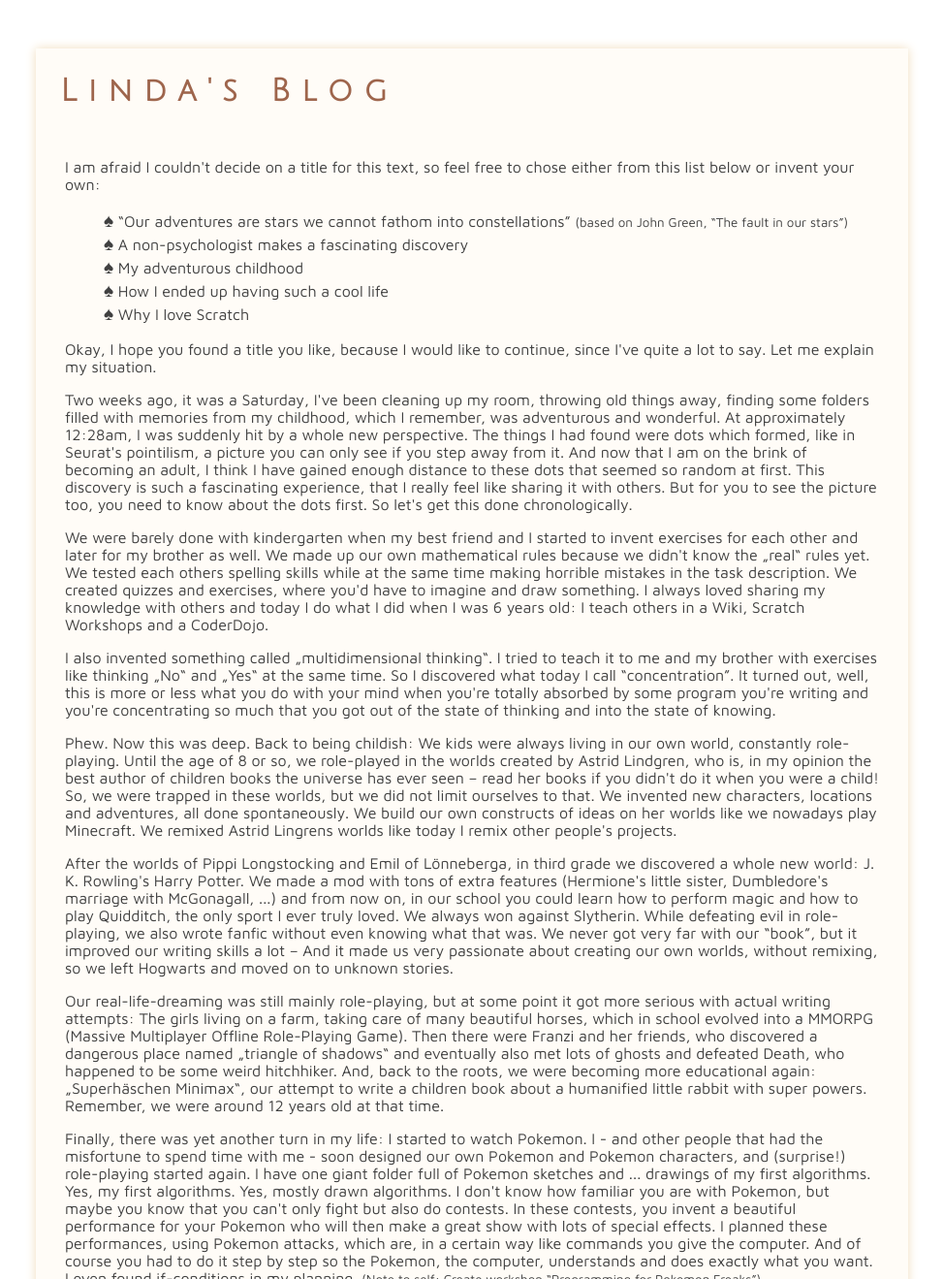
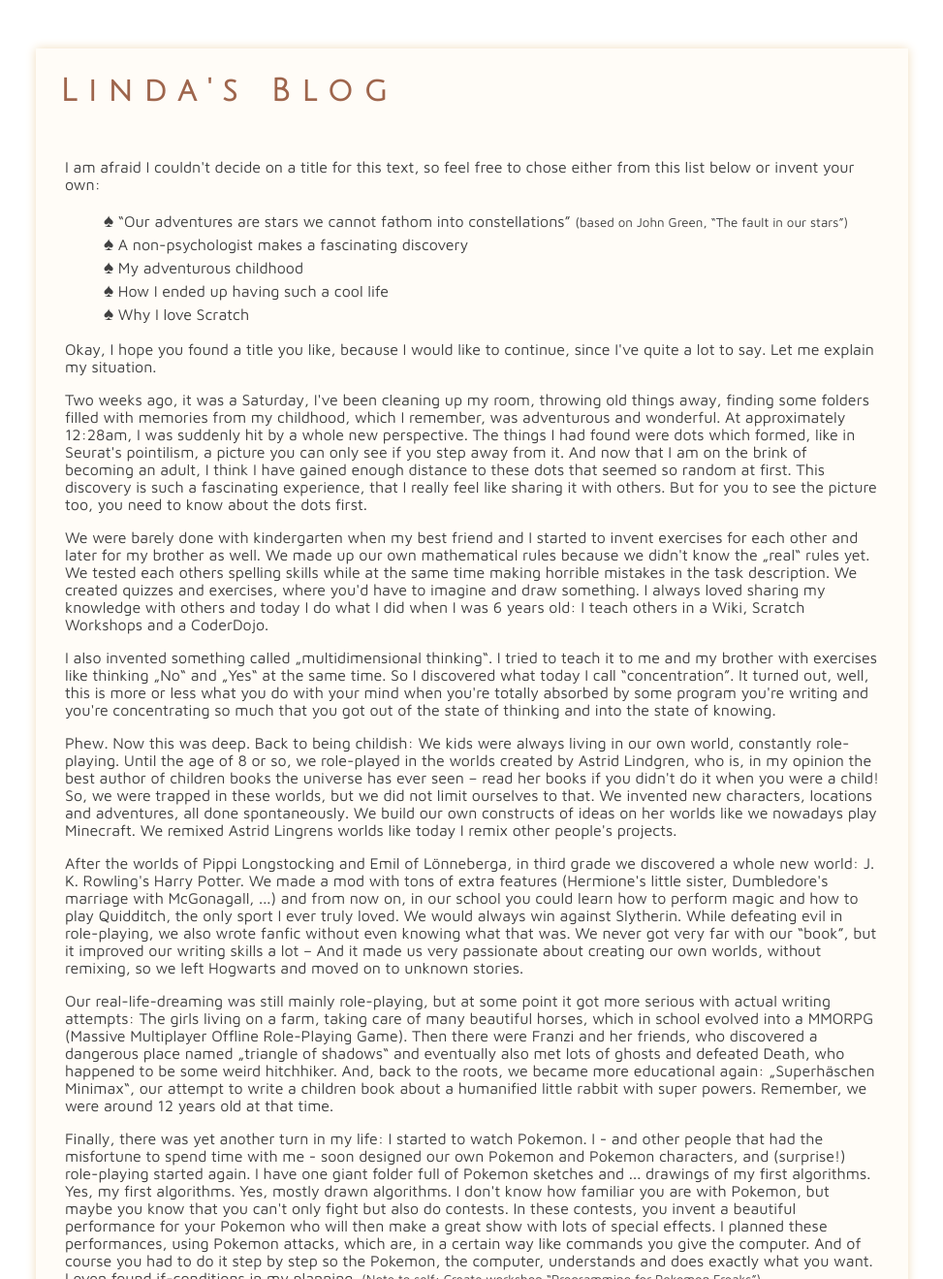
Before and after one commit to LiFaytheGoblin/LiFaytheGoblin.github.io, a Jekyll site: the page built from _posts/2015-08-31-insert-your-title-here.html, in a window 1280 px wide and 1400 px high, cut to the strip 0-1319 px from the top of the window. Shown: the whole strip at 97% size, without its empty margins (153-1126 px from the left). Built offline with Jekyll 4.4.1, drawn with Linux system fonts in a browser that asks for light colours; comment, search, counter and statistics services are not loaded.

Commit message:
small language fixes

```diff
--- a/_posts/2015-08-31-insert-your-title-here.html
+++ b/_posts/2015-08-31-insert-your-title-here.html
@@ -22,7 +22,7 @@ my childhood, which I remember, was adventurous and wonderful. At approximately
 The things I had found were dots which formed, like in Seurat's pointilism, a picture you can only see if you step away from it.
 And now that I am on the brink of becoming an adult, I think I have gained enough distance to these dots that seemed so random at first.
 This discovery is such a fascinating experience, that I really feel like sharing it with others.
-But for you to see the picture too, you need to know about the dots first. So let's get this done chronologically.
+But for you to see the picture too, you need to know about the dots first.
 </p>
 
 <p>
@@ -53,7 +53,7 @@ We remixed Astrid Lingrens worlds like today I remix other people's projects.
 After the worlds of Pippi Longstocking and Emil of Lönneberga, in third grade we discovered a whole new world:
 J. K. Rowling's Harry Potter. We made a mod with tons of extra features (Hermione's little sister,
 Dumbledore's marriage with McGonagall, ...) and from now on, in our school you could learn how to perform magic and how to play Quidditch,
-the only sport I ever truly loved. We always won against Slytherin. While defeating evil in role-playing, we also wrote fanfic
+the only sport I ever truly loved. We would always win against Slytherin. While defeating evil in role-playing, we also wrote fanfic
 without even knowing what that was. We never got very far with our “book”, but it improved our writing skills a lot –
 And it made us very passionate about creating our own worlds, without remixing, so we left Hogwarts and moved on to unknown stories.
 </p>
@@ -63,7 +63,7 @@ Our real-life-dreaming was still mainly role-playing, but at some point it got m
 The girls living on a farm, taking care of many beautiful horses, which in school evolved into
 a MMORPG (Massive Multiplayer Offline Role-Playing Game). Then there were Franzi and her friends,
 who discovered a dangerous place named „triangle of shadows“ and eventually also met lots of ghosts and defeated Death,
-who happened to be some weird hitchhiker. And, back to the roots, we were becoming more educational again:
+who happened to be some weird hitchhiker. And, back to the roots, we became more educational again:
 „Superhäschen Minimax“, our attempt to write a children book about a humanified little rabbit with super powers.
 Remember, we were around 12 years old at that time.
 </p>
```
